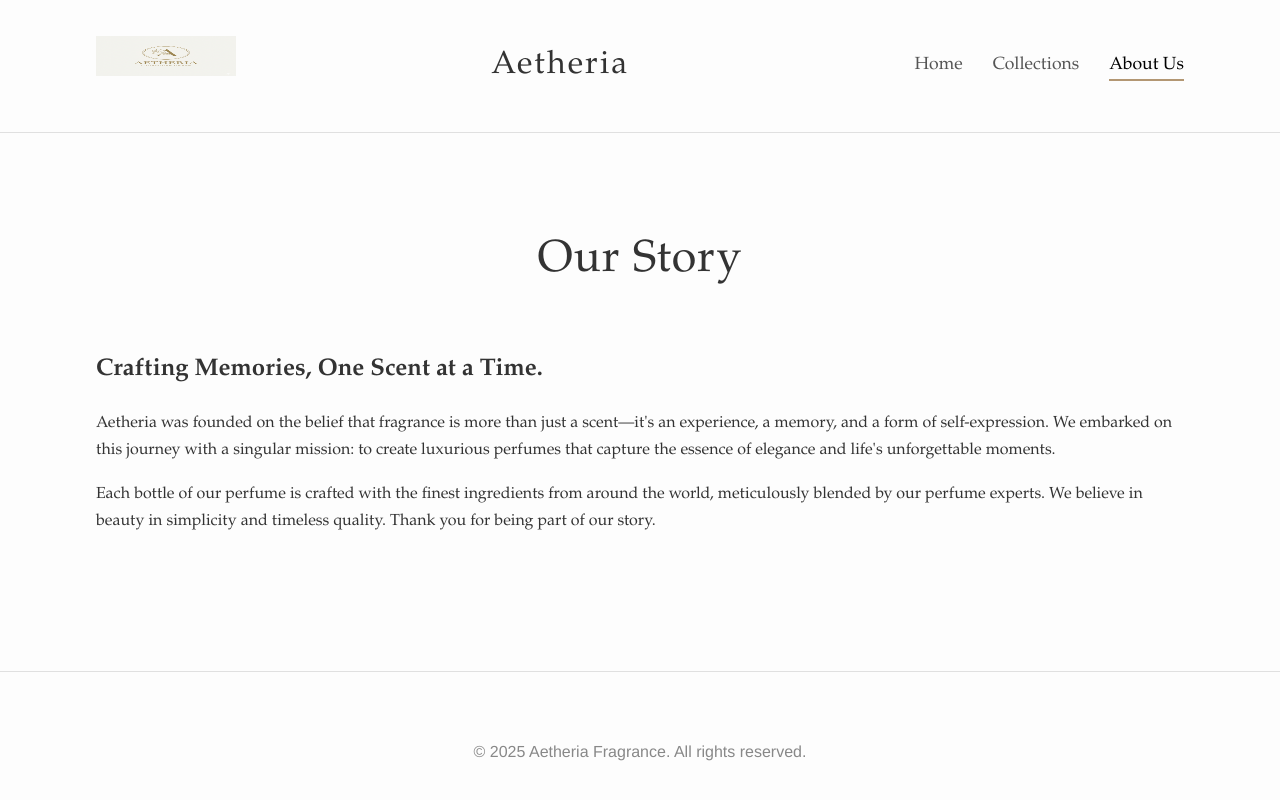
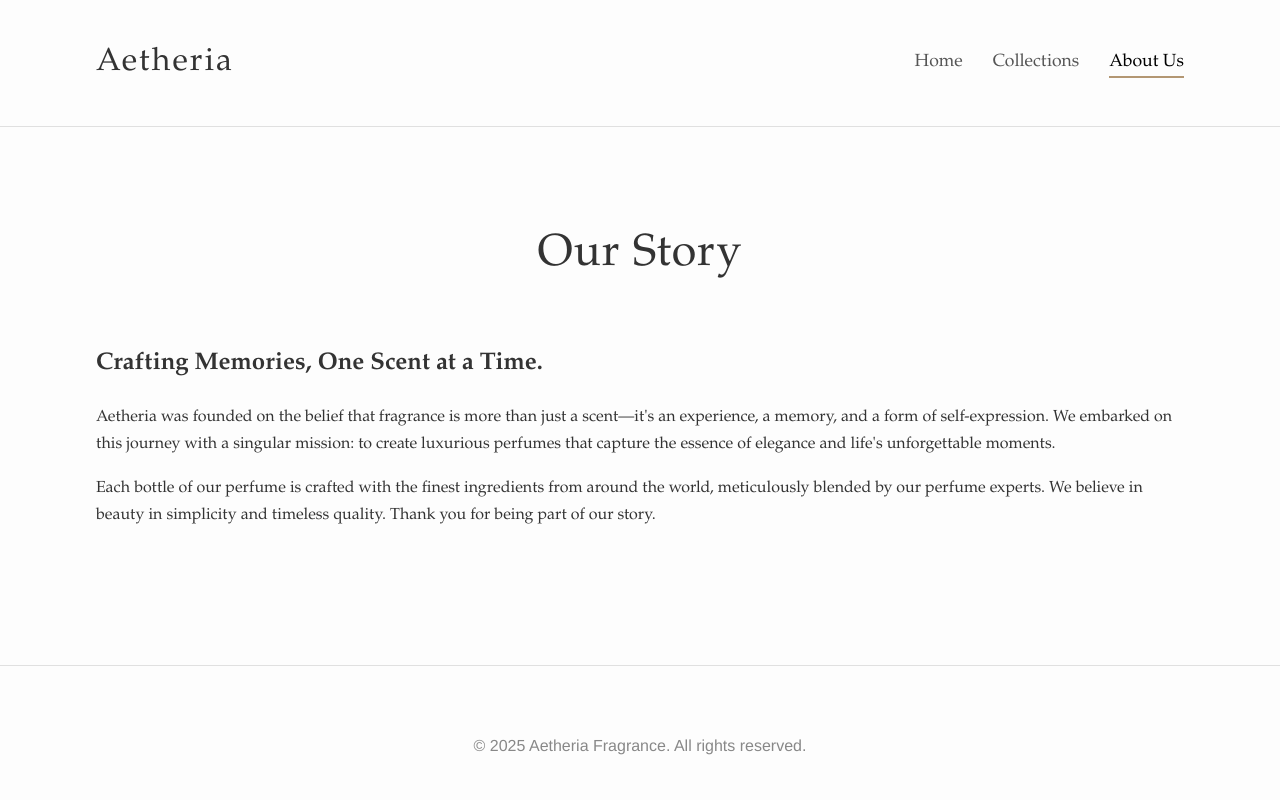
Before and after one commit to Irkurnia/IrKurnia_hw1_PPW, a plain HTML site: page about.html in a window 1280 px wide. Drawn offline with Linux system fonts and the light colour scheme.

Commit message:
Update about.html

```diff
--- a/about.html
+++ b/about.html
@@ -11,8 +11,6 @@
 
     <header>
         <div class="container navbar">
-            <a href="index.html" class="logo">
-                <img src="images/logo.png" alt="Aetheria Logo" width="140" height="40">
             <a href="index.html" class="logo">Aetheria</a>
 </a>
 
```
